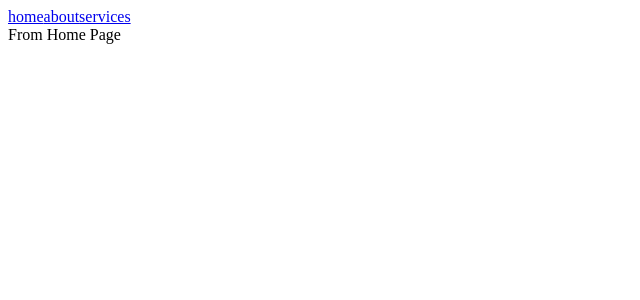
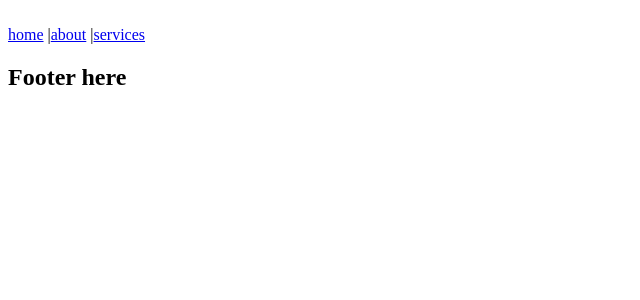
Before and after one commit to ashwinam/cohort-2025, a React (Vite) app in the folder week-08-react/react-practice/: page / in a window 1280 px wide. Shown: the top 300 px of the page, without its empty margins (0-640 px from the left). Built offline with nearby package versions, Linux system fonts and the light colour scheme.

Commit message:
React router outlet

```diff
--- a/week-08-react/react-practice/src/App.jsx
+++ b/week-08-react/react-practice/src/App.jsx
@@ -1,19 +1,18 @@
-import { BrowserRouter, Routes, Route, Link, useNavigate } from "react-router-dom";
+import { BrowserRouter, Routes, Route, Link, useNavigate, Outlet } from "react-router-dom";
 
 const App = () => {
 
   return (
     <>
       <BrowserRouter>
-        <Link to={"/"}>home</Link>
-        <Link to={"/about"}>about</Link>
-        <Link to={"/services"}>services</Link>
+
         <br />
         <Routes>
-          <Route index element={<Index />} />
-          <Route path="/about" element={<About />} />
-          <Route path="/services" element={<Services />} />
-          <Route path="*" element={<Error />} />
+          <Route path="/" element={<Index />}>
+            <Route path="/about" element={<About />} />
+            <Route path="/services" element={<Services />} />
+            <Route path="*" element={<Error />} />
+          </Route>
         </Routes>
       </BrowserRouter>
     </>
@@ -21,7 +20,18 @@ const App = () => {
 };
 
 function Index() {
-  return <>From Home Page</>;
+  return <>
+  <Link to={"/"}>home</Link> |
+  <Link to={"/about"}>about</Link> |
+  <Link to={"/services"}>services</Link>
+
+  <br />
+
+  <Outlet />
+
+  <h2>Footer here</h2>
+
+  </>;
 }
 
 function About() {
```
